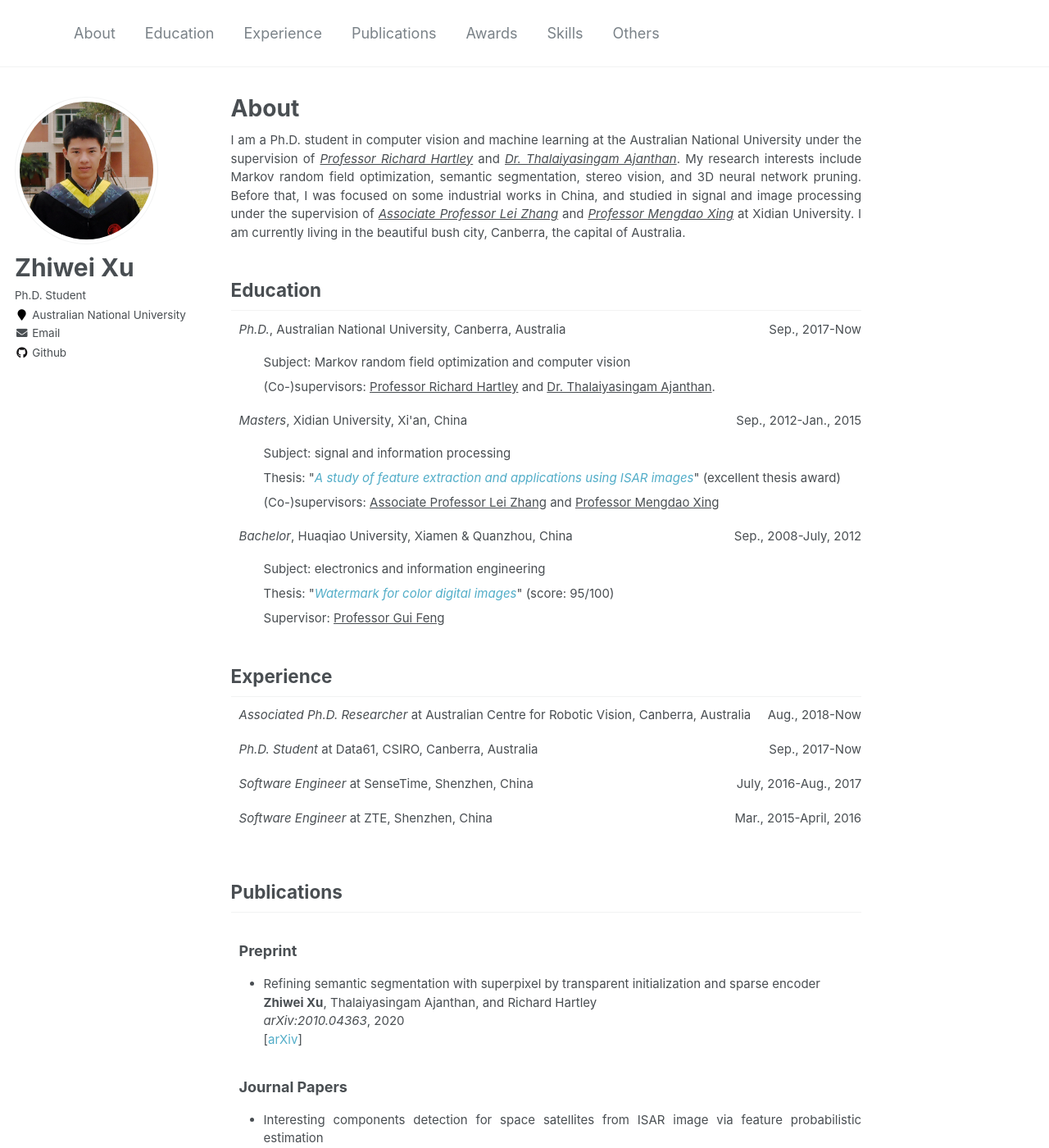
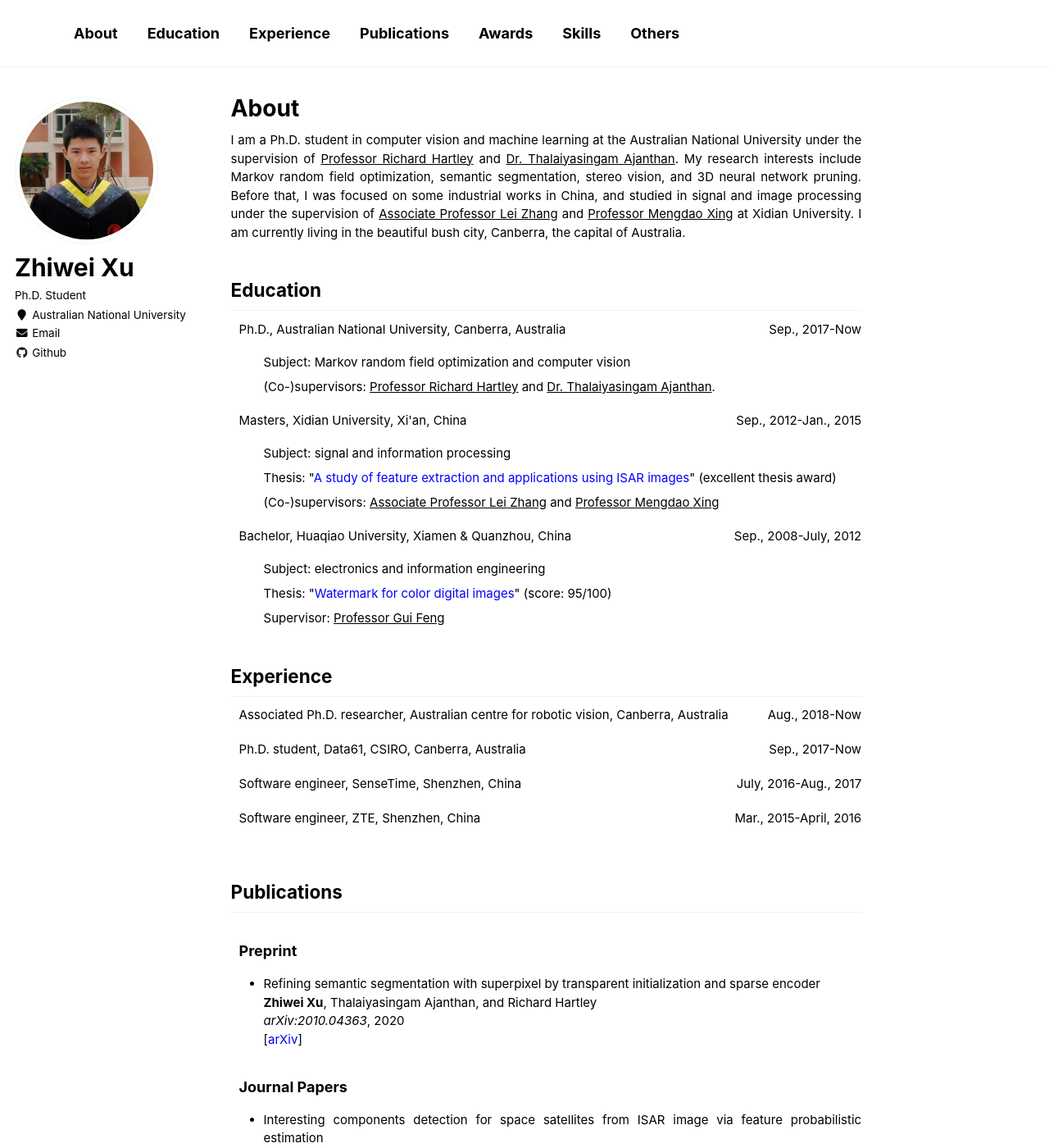
Before and after one commit to zwxu064/zwxu064.github.io, a Jekyll site: the page built from _pages/about.html, in a window 1280 px wide and 1400 px high. Shown: the whole window at 82% size. Built offline with Jekyll 4.4.1, drawn with Linux system fonts in a browser that asks for light colours; some of the changed text lies outside the part shown.

Commit message:
Changing color

```diff
--- a/_includes/footer.html
+++ b/_includes/footer.html
@@ -1,24 +1,24 @@
 {% include base_path %}
 
-<div class="page__footer-follow">
-  <ul class="social-icons">
-    {% if site.data.ui-text[site.locale].follow_label %}
-      <li><strong>{{ site.data.ui-text[site.locale].follow_label }}</strong></li>
-    {% endif %}
-    {% if site.twitter.username %}
-      <li><a href="https://twitter.com/{{ site.twitter.username }}"><i class="fab fa-twitter-square" aria-hidden="true"></i> Twitter</a></li>
-    {% endif %}
-    {% if site.facebook.username %}
-      <li><a href="https://facebook.com/{{ site.facebook.username }}"><i class="fab fa-facebook-square" aria-hidden="true"></i> Facebook</a></li>
-    {% endif %}
-    {% if site.author.github %}
-      <li><a href="http://github.com/{{ site.author.github }}"><i class="fab fa-github" aria-hidden="true"></i> GitHub</a></li>
-    {% endif %}
-    {% if site.author.bitbucket %}
-      <li><a href="http://bitbucket.org/{{ site.author.bitbucket }}"><i class="fab fa-bitbucket" aria-hidden="true"></i> Bitbucket</a></li>
-    {% endif %}
-    <li><a href="{% if site.atom_feed.path %}{{ site.atom_feed.path }}{% else %}{{ base_path }}/feed.xml{% endif %}"><i class="fa fa-fw fa-rss-square" aria-hidden="true"></i> {{ site.data.ui-text[site.locale].feed_label | default: "Feed" }}</a></li>
-  </ul>
-</div>
+<!--<div class="page__footer-follow">-->
+<!--  <ul class="social-icons">-->
+<!--    {% if site.data.ui-text[site.locale].follow_label %}-->
+<!--      <li><strong>{{ site.data.ui-text[site.locale].follow_label }}</strong></li>-->
+<!--    {% endif %}-->
+<!--    {% if site.twitter.username %}-->
+<!--      <li><a href="https://twitter.com/{{ site.twitter.username }}"><i class="fab fa-twitter-square" aria-hidden="true"></i> Twitter</a></li>-->
+<!--    {% endif %}-->
+<!--    {% if site.facebook.username %}-->
+<!--      <li><a href="https://facebook.com/{{ site.facebook.username }}"><i class="fab fa-facebook-square" aria-hidden="true"></i> Facebook</a></li>-->
+<!--    {% endif %}-->
+<!--    {% if site.author.github %}-->
+<!--      <li><a href="http://github.com/{{ site.author.github }}"><i class="fab fa-github" aria-hidden="true"></i> GitHub</a></li>-->
+<!--    {% endif %}-->
+<!--    {% if site.author.bitbucket %}-->
+<!--      <li><a href="http://bitbucket.org/{{ site.author.bitbucket }}"><i class="fab fa-bitbucket" aria-hidden="true"></i> Bitbucket</a></li>-->
+<!--    {% endif %}-->
+<!--    <li><a href="{% if site.atom_feed.path %}{{ site.atom_feed.path }}{% else %}{{ base_path }}/feed.xml{% endif %}"><i class="fa fa-fw fa-rss-square" aria-hidden="true"></i> {{ site.data.ui-text[site.locale].feed_label | default: "Feed" }}</a></li>-->
+<!--  </ul>-->
+<!--</div>-->
 
 <div class="page__footer-copyright">&copy; {{ site.time | date: '%Y' }} {{ site.name | default: site.title }}. {{ site.data.ui-text[site.locale].powered_by | default: "Powered by" }} <a href="http://jekyllrb.com" rel="nofollow">Jekyll</a> &amp; <a href="https://github.com/academicpages/academicpages.github.io">AcademicPages</a>, a fork of <a href="https://mademistakes.com/work/minimal-mistakes-jekyll-theme/" rel="nofollow">Minimal Mistakes</a>.</div>
--- a/_includes/footer/custom.html
+++ b/_includes/footer/custom.html
@@ -1,3 +1,3 @@
 <!-- start custom footer snippets -->
-<a href="/sitemap/">Sitemap</a>
+<!--<a href="/sitemap/">Sitemap</a> /* Zhiwei */-->
 <!-- end custom footer snippets -->
--- a/_pages/about.html
+++ b/_pages/about.html
@@ -8,10 +8,10 @@ redirect_from:
   - /about.md
 ---
 
-<p> I am a Ph.D. student in computer vision and machine learning at the Australian National University under the supervision of <a style="color: inherit; text-decoration: underline;" href="http://users.cecs.anu.edu.au/~hartley/" target="_blank"><i>Professor Richard Hartley</i></a> and <a style="color: inherit; text-decoration: underline;" href="https://tajanthan.github.io/" target="_blank"><i>Dr. Thalaiyasingam Ajanthan</i></a>. My research interests include Markov random field optimization, semantic segmentation, stereo vision, and 3D neural network pruning. Before that, I was focused on some industrial works in China, and studied in signal and image processing under the supervision of <a style="color: inherit; text-decoration: underline;" href="https://web.xidian.edu.cn/zhanglei/" target="_blank"><i>Associate Professor Lei Zhang</i></a> and  <a style="color: inherit; text-decoration: underline;" href="https://web.xidian.edu.cn/mdxing/" target="_blank"><i>Professor Mengdao Xing</i></a> at Xidian University. I am currently living in the beautiful bush city, Canberra, the capital of Australia.</p>
+<p> I am a Ph.D. student in computer vision and machine learning at the Australian National University under the supervision of <a style="color: inherit; text-decoration: underline;" href="http://users.cecs.anu.edu.au/~hartley/" target="_blank">Professor Richard Hartley</a> and <a style="color: inherit; text-decoration: underline;" href="https://tajanthan.github.io/" target="_blank">Dr. Thalaiyasingam Ajanthan</a>. My research interests include Markov random field optimization, semantic segmentation, stereo vision, and 3D neural network pruning. Before that, I was focused on some industrial works in China, and studied in signal and image processing under the supervision of <a style="color: inherit; text-decoration: underline;" href="https://web.xidian.edu.cn/zhanglei/" target="_blank">Associate Professor Lei Zhang</a> and  <a style="color: inherit; text-decoration: underline;" href="https://web.xidian.edu.cn/mdxing/" target="_blank">Professor Mengdao Xing</a> at Xidian University. I am currently living in the beautiful bush city, Canberra, the capital of Australia.</p>
 
 <h2 id="education">Education</h2>
-<div class="alignlefttab"><i>Ph.D.</i>, Australian National University, Canberra, Australia</div>
+<div class="alignlefttab">Ph.D., Australian National University, Canberra, Australia</div>
 <div class="alignright">Sep., 2017-Now</div>
 <div style="clear: both;"></div>
 <ul style="list-style-type:none;">
@@ -19,43 +19,42 @@ redirect_from:
   <li>(Co-)supervisors: <a style="color: inherit; text-decoration: underline;"  href="http://users.cecs.anu.edu.au/~hartley/" target="_blank">Professor Richard Hartley</a> and <a style="color: inherit; text-decoration: underline;" href="https://tajanthan.github.io/" target="_blank">Dr. Thalaiyasingam Ajanthan</a>.
 </ul>
 
-<div class="alignlefttab"><i>Masters</i>, Xidian University, Xi'an, China</div>
+<div class="alignlefttab">Masters, Xidian University, Xi'an, China</div>
 <div class="alignright">Sep., 2012-Jan., 2015</div>
 <div style="clear: both;"></div>
 <ul style="list-style-type:none;">
   <li>Subject: signal and information processing
-  <li>Thesis: "<a href="../files/Postgraduate_Dissertation.pdf", target="_blank"><i>A study of feature extraction and applications using ISAR images</i></a>" (excellent thesis award)
+  <li>Thesis: "<a href="../files/Postgraduate_Dissertation.pdf", target="_blank">A study of feature extraction and applications using ISAR images</a>" (excellent thesis award)
   <li>(Co-)supervisors: <a style="color: inherit; text-decoration: underline;" href="https://web.xidian.edu.cn/zhanglei/" target="_blank">Associate Professor Lei Zhang</a> and <a style="color: inherit; text-decoration: underline;" href="https://web.xidian.edu.cn/mdxing/" target="_blank">Professor Mengdao Xing</a>
 </ul>
 
-<div class="alignlefttab"><i>Bachelor</i>, Huaqiao University, Xiamen & Quanzhou, China</div>
+<div class="alignlefttab">Bachelor, Huaqiao University, Xiamen & Quanzhou, China</div>
 <div class="alignright">Sep., 2008-July, 2012</div>
 <div style="clear: both;"></div>
 <ul style="list-style-type:none;">
   <li>Subject: electronics and information engineering
-  <li>Thesis: "<a href="../files/Undergraduate_Dissertation.pdf", target="_blank"><i>Watermark for color digital images</i></a>" (score: 95/100)
+  <li>Thesis: "<a href="../files/Undergraduate_Dissertation.pdf", target="_blank">Watermark for color digital images</a>" (score: 95/100)
   <li>Supervisor: <a style="color: inherit; text-decoration: underline;" href="https://eee.hqu.edu.cn/info/1194/4370.htm" target="_blank">Professor Gui Feng</a>
 </ul>
 
 <h2 id="work">Experience</h2>
-<p class="alignlefttab"><i>Associated Ph.D. Researcher</i> at
-<a style="color: inherit;" href="https://www.roboticvision.org/" target="_blank">Australian Centre for Robotic Vision</a>, Canberra, Australia</p>
+<p class="alignlefttab">Associated Ph.D. researcher,
+<a style="color: inherit;" href="https://www.roboticvision.org/" target="_blank">Australian centre for robotic vision</a>, Canberra, Australia</p>
 <p class="alignright">Aug., 2018-Now</p>
 <div style="clear: both;"></div>
 
-<p class="alignlefttab"><i>Ph.D. Student</i> at
+<p class="alignlefttab">Ph.D. student,
 <a style="color: inherit;" href="https://data61.csiro.au/" target="_blank">Data61</a>, CSIRO, Canberra, Australia</p>
 <p class="alignright">Sep., 2017-Now</p>
 <div style="clear: both;"></div>
 
-<p class="alignlefttab"><i>Software Engineer</i> at <a style="color: inherit;" href="https://www.sensetime.com/en" target="_blank">SenseTime</a>, Shenzhen, China</p>
+<p class="alignlefttab">Software engineer, <a style="color: inherit;" href="https://www.sensetime.com/en" target="_blank">SenseTime</a>, Shenzhen, China</p>
 <p class="alignright">July, 2016-Aug., 2017</p>
 <div style="clear: both;"></div>
 
-<p class="alignlefttab"><i>Software Engineer</i> at <a style="color: inherit;" href="https://www.zte.com.cn/global/" target="_blank">ZTE</a>, Shenzhen, China</p>
+<p class="alignlefttab">Software engineer, <a style="color: inherit;" href="https://www.zte.com.cn/global/" target="_blank">ZTE</a>, Shenzhen, China</p>
 <p class="alignright">Mar., 2015-April, 2016</p>
 <div style="clear: both;"></div>
-
 
 <h2 id="publications">Publications</h2>
 <h3 class="tab">Preprint</h3>
@@ -93,25 +92,25 @@ redirect_from:
   <ul>
   <li><div>RANP: resource aware neuron pruning at initialization for 3D CNNs</div>
       <div><strong>Zhiwei Xu</strong>, Thalaiyasingam Ajanthan, Vibhav Vineet, and Richard Hartley</div>
-      <div><i>8th International Conference on 3D Vision</i>, Virtual Fukuoka, Japan, 2020 (<i style="color:red">Oral</i>)</div>
-      <div>[<a href="./files/RANP.pdf" target="_blank">paper</a>][<a href="https://arxiv.org/abs/2010.02488" target="_blank">arXiv</a>][<a href="https://www.youtube.com/watch?v=KadydhOJnBE&t=71s" target="_blank">teaser video</a>][<a href="https://3dv20vconf.cvg.ait.kyushu-u.ac.jp/poster_281.html" target="_blank">full video</a>][<a href="https://bn1302files.storage.live.com/y4mWIjIxN9_5CKv26bp4qUefzUNf0gCtJp_7g5OwkXe9JoVyKO-AvkGHnkp4oH4DXiJOsjwvjOl5Fy55eF4umP-BPDw6IRqEDrdL-eLQF9P1EJJM6XrWsbHECHTMb_85DMCIappEaVgmkQIIIUbfQiKp7utp_IWM9nR_KtYul_c8zfj5lYkyPG-9mGz-hml-Nbh?width=10368&height=6912&cropmode=none" target="_blank">poster</a>][<a href="https://github.com/zwxu064/RANP.git" target="_blank">code</a>][<a href="./files/3DV2020_best_student_paper.pdf"  target="_blank" style="color:#FF0000;"><i>Best Student Paper Award</i></a>]</div>
+      <div><i>8th International Conference on 3D Vision</i>, Virtual Fukuoka, Japan, 2020 (<span style="color:red">Oral</span>)</div>
+      <div>[<a href="./files/RANP.pdf" target="_blank">paper</a>][<a href="https://arxiv.org/abs/2010.02488" target="_blank">arXiv</a>][<a href="https://www.youtube.com/watch?v=KadydhOJnBE&t=71s" target="_blank">teaser video</a>][<a href="https://3dv20vconf.cvg.ait.kyushu-u.ac.jp/poster_281.html" target="_blank">full video</a>][<a href="https://bn1302files.storage.live.com/y4mWIjIxN9_5CKv26bp4qUefzUNf0gCtJp_7g5OwkXe9JoVyKO-AvkGHnkp4oH4DXiJOsjwvjOl5Fy55eF4umP-BPDw6IRqEDrdL-eLQF9P1EJJM6XrWsbHECHTMb_85DMCIappEaVgmkQIIIUbfQiKp7utp_IWM9nR_KtYul_c8zfj5lYkyPG-9mGz-hml-Nbh?width=10368&height=6912&cropmode=none" target="_blank">poster</a>][<a href="https://github.com/zwxu064/RANP.git" target="_blank">code</a>][<a href="./files/3DV2020_best_student_paper.pdf" target="_blank" style="color:#FF0000;">Best Student Paper Award</a>]</div>
   </li>
 
   <li><div>Fast and differentiable message passing on pairwise Markov random fields</div>
       <div><strong>Zhiwei Xu</strong>, Thalaiyasingam Ajanthan, and Richard Hartley</div>
-      <div><i>15th Asian Conference on Computer Vision</i>, Virtual Kyoto, Japan, 2020 (<i style="color:red">Oral</i>)</div>
+      <div><i>15th Asian Conference on Computer Vision</i>, Virtual Kyoto, Japan, 2020 (<span style="color:red">Oral</span>)</div>
       <div>[<a href="./files/MPLayers.pdf" target="_blank">paper</a>][<a href="https://arxiv.org/abs/1910.10892" target="_blank">arXiv</a>][<a href="https://www.youtube.com/watch?v=ZM1SRlVu17E" target="_blank">teaser video</a>][<a href="https://www.science-cloud.site/accv2020/system/mypage/contents/poster_54.html" target="_blank">full video</a>][<a href="https://github.com/zwxu064/MPLayers.git" target="_blank">code</a>]</div>
   </li>
 
   <li><div>Uniform rotational motion compensation for ISAR targets from image domain</div>
       <div><strong>Zhiwei Xu</strong>, Lei Zhang, Mengdao Xing, and Gang Xu</div>
-      <div><i>Signal and Image Processing</i>, 2nd IEEE Conference, Xi'an, China, pp. 166-170, 2014 (<i style="color:red">Oral</i>)</div>
+      <div><i>Signal and Image Processing</i>, 2nd IEEE Conference, Xi'an, China, pp. 166-170, 2014 (<span style="color:red">Oral</span>)</div>
       <div>[<a href="http://ieeexplore.ieee.org/xpl/articleDetails.jsp?tp=&arnumber=6889224&matchBoolean%3Dtrue%26queryText%3Dzhiwei+xu+lei+zhang" target="_blank">paper</a>]</div>
   </li>
 
   <li><div>Azimuth scaling for ISAR images with feature registration</div>
       <div><strong>Zhiwei Xu</strong>, Lei Zhang, and Mengdao Xing</div>
-      <div><i>Image and Signal Processing</i>, 6th IEEE Congress, Hangzhou, China, pp. 1568-1572, 2013 (<i style="color:red">Oral</i>)
+      <div><i>Image and Signal Processing</i>, 6th IEEE Congress, Hangzhou, China, pp. 1568-1572, 2013 (<span style="color:red">Oral</span>)
       <div>[<a href="https://doi.org/10.1109/CISP.2013.6743925" target="_blank">paper</a>]</div>
   </li>
 
--- a/_sass/_masthead.scss
+++ b/_sass/_masthead.scss
@@ -4,6 +4,7 @@
 
 .masthead {
   position: relative;
+  font-weight: bold;
   border-bottom: 1px solid $border-color;
   -webkit-animation: intro 0.3s both;
           animation: intro 0.3s both;
--- a/_sass/_variables.scss
+++ b/_sass/_variables.scss
@@ -57,7 +57,7 @@ $body-color                 : #fff;
 $background-color           : #fff;
 $code-background-color      : #fafafa;
 $code-background-color-dark : $light-gray;
-$text-color                 : $dark-gray;
+$text-color                 : #000000;
 $border-color               : $lighter-gray;
 
 $primary-color              : #7a8288;
@@ -90,10 +90,10 @@ $xing-color                 : #006567;
 
 
 /* links */
-$link-color                 : $info-color;
-$link-color-hover           : mix(#000, $link-color, 25%);
+$link-color                 : #0000FF;  /* Zhiwei $info-color; */
+$link-color-hover           : #0000FF;  /* Zhiwei mix(#000, $link-color, 25%); */
 $link-color-visited         : mix(#fff, $link-color, 25%);
-$masthead-link-color        : $primary-color;
+$masthead-link-color        : #000000;  /* Zhiwei $primary-color; */
 $masthead-link-color-hover  : mix(#000, $primary-color, 25%);
 
 
```
